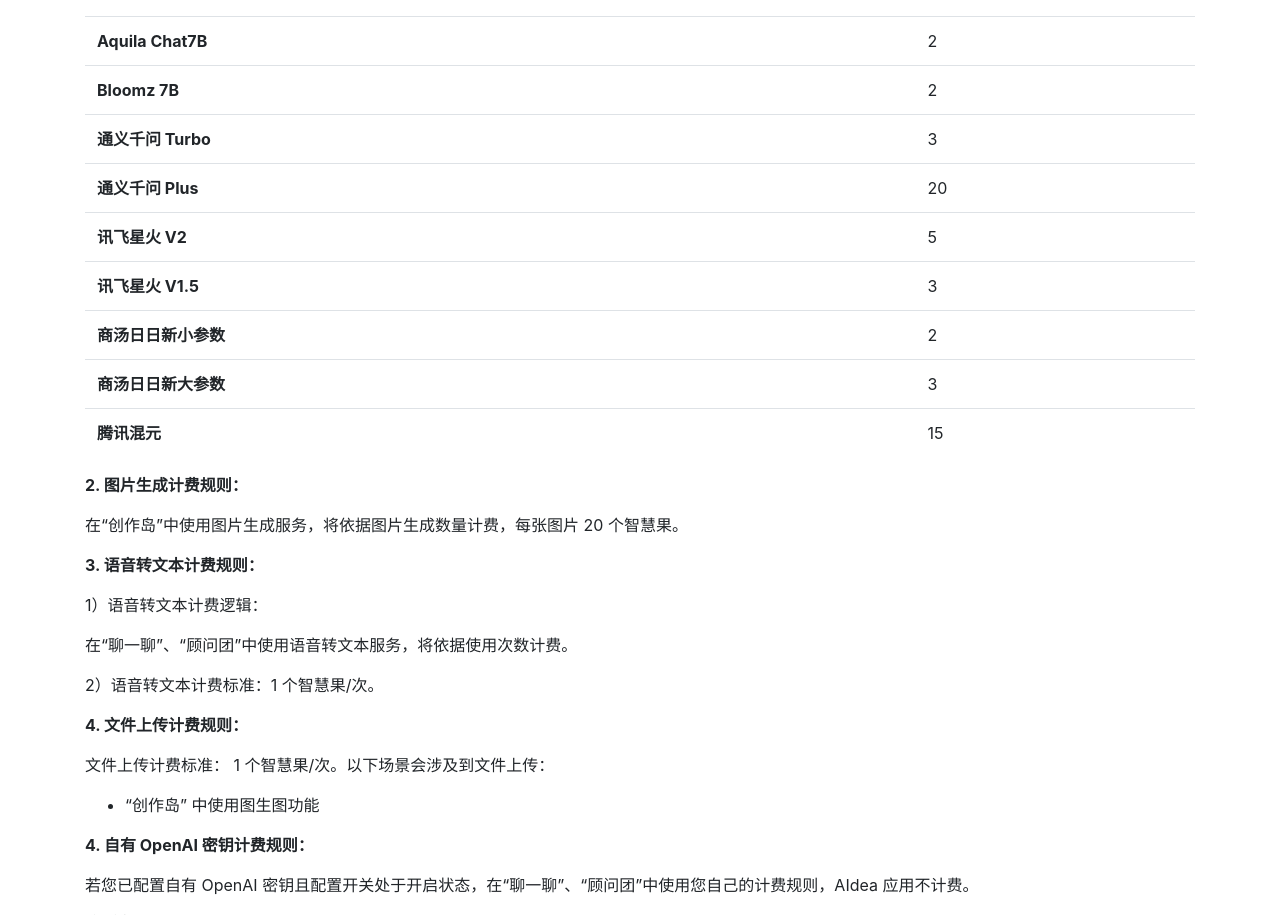
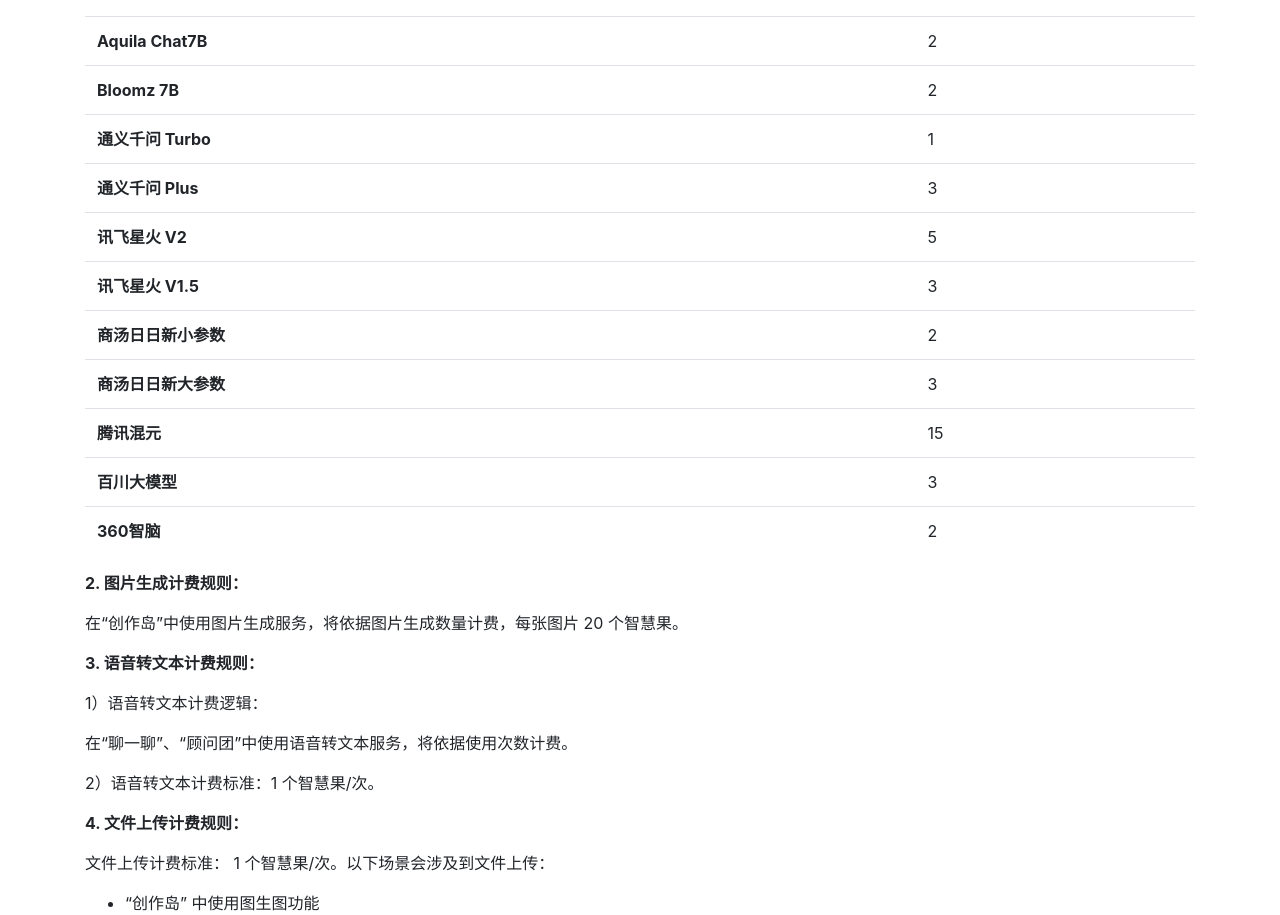
Before and after one commit to mylxsw/aidea-homepage, a plain HTML site: page zhihuiguo.html in a window 1280 px wide. Shown: the part 1526-2441 px from the top of the page. Drawn offline with nearby package versions, Linux system fonts and the light colour scheme.

Commit message:
Update zhihuiguo.html

```diff
--- a/zhihuiguo.html
+++ b/zhihuiguo.html
@@ -64,13 +64,15 @@
 <tr><th>ChatGLM2 6B</th><td>2</td></tr>
 <tr><th>Aquila Chat7B</th><td>2</td></tr>
 <tr><th>Bloomz 7B</th><td>2</td></tr>
-<tr><th>通义千问 Turbo</th><td>3</td></tr>
-<tr><th>通义千问 Plus</th><td>20</td></tr>
+<tr><th>通义千问 Turbo</th><td>1</td></tr>
+<tr><th>通义千问 Plus</th><td>3</td></tr>
 <tr><th>讯飞星火 V2</th><td>5</td></tr>
 <tr><th>讯飞星火 V1.5</th><td>3</td></tr>
 <tr><th>商汤日日新小参数</th><td>2</td></tr>
 <tr><th>商汤日日新大参数</th><td>3</td></tr>
 <tr><th>腾讯混元</th><td>15</td></tr>
+<tr><th>百川大模型</th><td>3</td></tr>
+<tr><th>360智脑</th><td>2</td></tr>
 </table>
 <p><strong>2. 图片生成计费规则：</strong></p>
 <p>在“创作岛”中使用图片生成服务，将依据图片生成数量计费，每张图片 20 个智慧果。</p>
```
